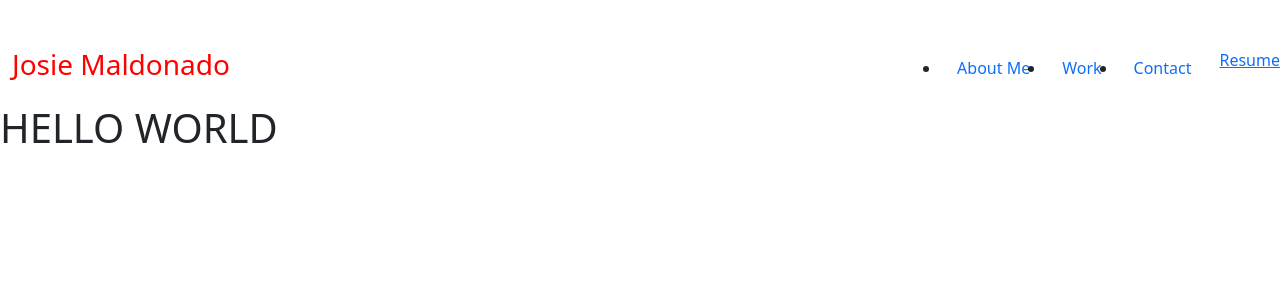
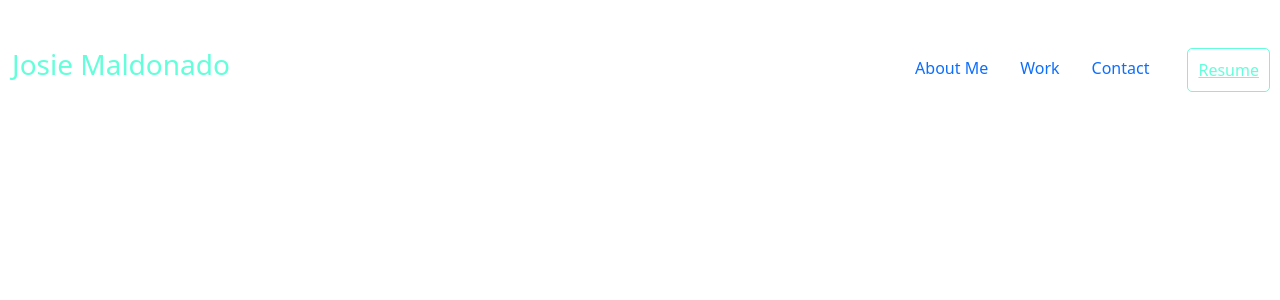
Before and after one commit to JosieMald/react-portfolio, a React (Create React App) app: page / in a window 1280 px wide. Shown: the top 300 px of the page. Built offline with nearby package versions, Linux system fonts and the light colour scheme.

Commit message:
added css to navbar. Trying to get JS to work.

```diff
--- a/src/App.js
+++ b/src/App.js
@@ -1,11 +1,22 @@
-import Navbar from "./components/Navbar/index"
+import React from "react";
+// import { BrowserRouter as Router, Route } from "react-router-dom";
+import Navbar from "./components/Navbar/index";
+import Wrapper from "./components/Wrapper/index";
 
 function App() {
   return (
-    <div className="App">
-      <Navbar />
-      <h1>HELLO WORLD</h1>
-    </div>
+    // <Router>
+      <div className="App">
+        <Navbar />
+        <Wrapper>
+          {/* <Route exact path="/" component={About} />
+          <Route exact path="/about" component={About} />
+          <Route exact path="/discover" component={Discover} />
+          <Route exact path="/search" component={Search} /> */}
+          <h1>HELLO WORLD</h1>
+        </Wrapper>
+      </div>
+    // </Router>
   );
 }
 
--- a/src/components/Navbar/style.css
+++ b/src/components/Navbar/style.css
@@ -1,3 +1,41 @@
 h3 {
-    color:red
-}
+    color: #64ffda
+  }
+
+  header {
+    margin: 5px, 0, 5px 0
+  }
+
+  ul {
+    list-style-type: none;
+  }
+
+  a {
+    color: #ccd6f6
+  }
+
+  p, i{
+    color: #a8b2d1;
+  }
+
+  .resumeBtn {
+    color: #64ffda!important;
+    border: 1px solid #64ffda;
+    background-color: transparent;
+    padding: 10px;
+    border-radius: 5px;
+  }
+
+  .animate__fadeInDown {
+    position: static;
+    animation: fadeInDown;
+    animation-duration: 3s;
+  }
+
+  /* .hide {
+    visibility: hidden !important;
+  } */
+
+  #resumeBtn {
+    padding: 10px;
+  }
--- /dev/null
+++ b/src/components/Wrapper/index.js
@@ -0,0 +1,8 @@
+import React from "react";
+import "./style.css";
+
+function Wrapper() {
+  return <main className="wrapper"></main>;
+}
+
+export default Wrapper;
--- /dev/null
+++ b/src/components/Wrapper/style.css
@@ -0,0 +1,4 @@
+.wrapper {
+  min-height: 100%;
+  padding-bottom: 100px;
+}
--- /dev/null
+++ b/src/index.css
@@ -0,0 +1,3 @@
+* body {
+    background-color: #233554;
+  }
--- a/src/index.js
+++ b/src/index.js
@@ -1,6 +1,7 @@
 import React from 'react';
 import ReactDOM from 'react-dom';
 import App from './App';
+import './index.css';
 import 'bootstrap/dist/css/bootstrap.min.css';
 
 ReactDOM.render(<App />, document.getElementById('root'));
```
Also changed, not shown: src/components/Navbar/index.js (+25 -0 lines).
